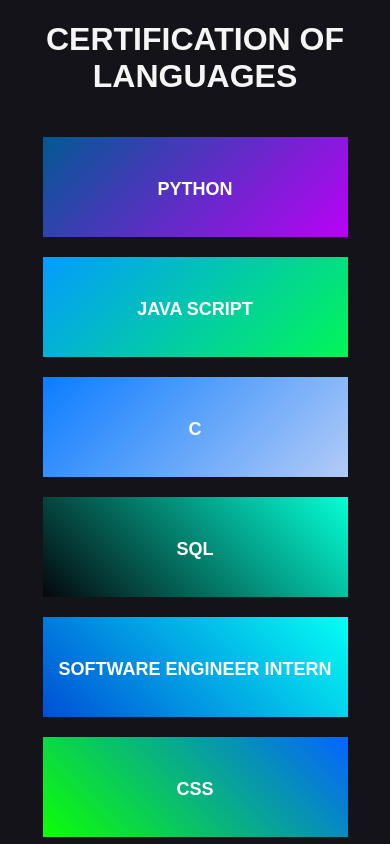
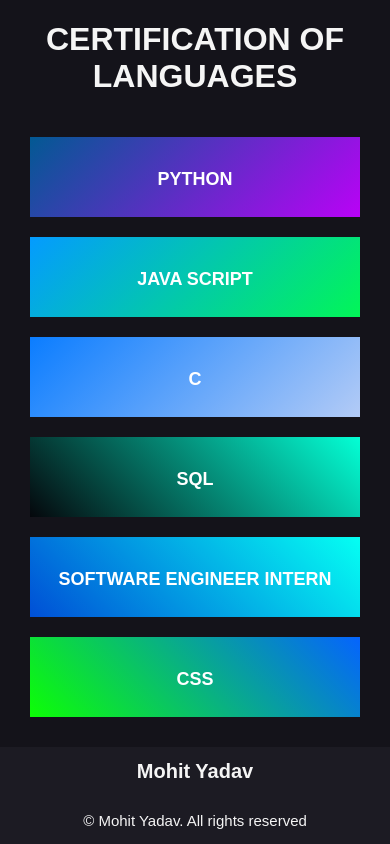
Before and after one commit to mohityadav52708/My_Portfolio, a plain HTML site: page index.html in a window 390 px wide. Shown: the part 2990-3834 px from the top of the page. Drawn offline with Linux system fonts and the light colour scheme.

Commit message:
almost completed commit

```diff
--- a/index.html
+++ b/index.html
@@ -348,11 +348,14 @@
     </div>
   </div>
   <div class="contact">
-
+    <div class="contact_cover">
+    <h1>Mohit Yadav</h1>
+    <p>© Mohit Yadav. All rights reserved </p>
+    </div>
   </div>
   </div>
 
-  <script>
+  <script src="script.js">
     document.addEventListener("DOMContentLoaded", function () {
       const leftBar = document.getElementById("leftBar");
       const menuIcon = document.getElementById("menu-icon");
--- a/style.css
+++ b/style.css
@@ -712,9 +712,51 @@ body {
     width: 100%;
   }
   .project-card{
-    width: 305px;
+    width: 330px;
+    height: 80px;
   }
   .first_certification_box,.second_certification_box,.third_certification_box{
     margin-left: 0px;
   }
 }
+
+.contact {
+  margin-top: 30px;
+  margin-left: 150px;
+  width: 100%;
+  display: flex;
+  flex-direction: column;
+  justify-content: center;
+  align-items: center;
+  flex-wrap: wrap;
+}
+.contact_cover {
+    width: 80%;
+    height: auto;
+    display: flex;
+    flex-direction: column;
+    justify-content: center;
+    align-items: center;
+    background-color: #1c1b23;
+}
+
+.contact_cover h1{
+  color: whitesmoke;
+}
+.contact_cover p{
+  color: whitesmoke;
+}
+@media only screen and (max-width: 768px) {
+  .contact{
+    margin-left: 0px;
+  }
+  .contact_cover{
+    width: 100%;
+  }
+  .contact_cover h1{
+    font-size: 20px;
+  }
+  .contact_cover p{
+    font-size: 15px;
+  }
+}
```
